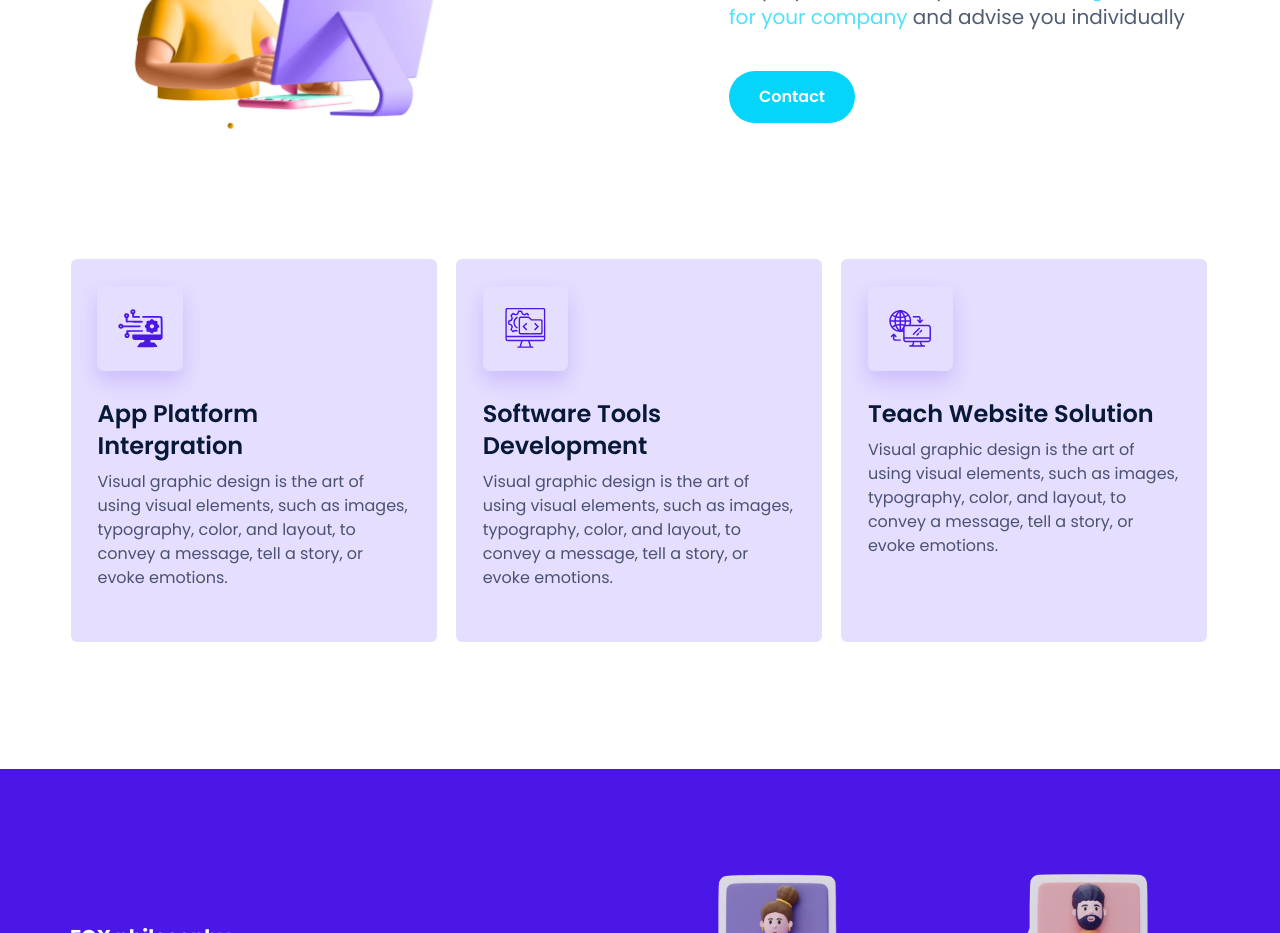
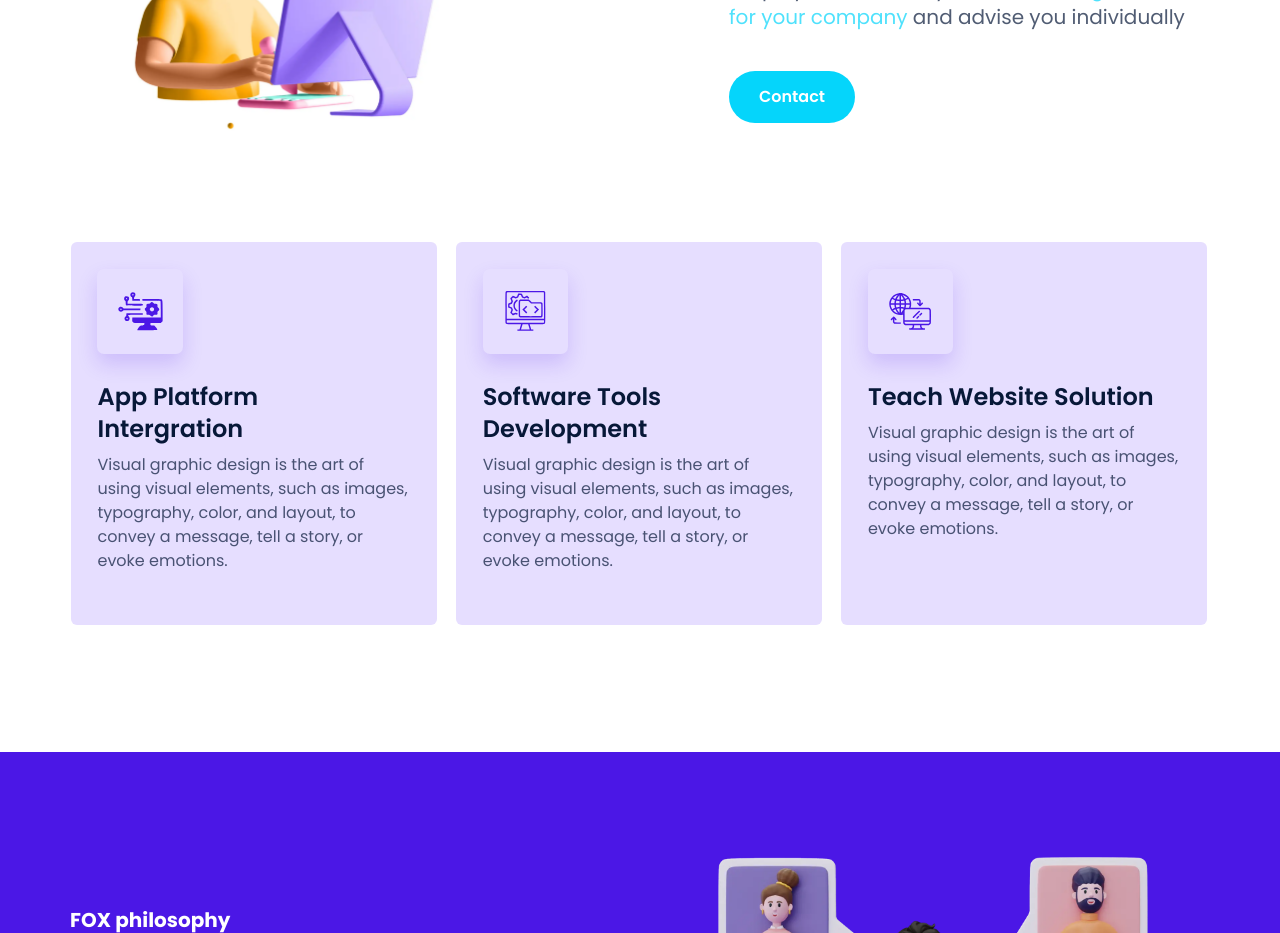
Before and after one commit to mayankpcp7/FoxVision, a React (Create React App) app: page /about in a window 1280 px wide. Shown: the part 2340-3273 px from the top of the page. Built offline with nearby package versions, Linux system fonts and the light colour scheme.

Commit message:
remove card shadow in hover

```diff
--- a/src/components/CorporateIdentity.jsx
+++ b/src/components/CorporateIdentity.jsx
@@ -35,7 +35,7 @@ const CorporateIdentity = () => {
               <Identity className="sm:w-[55px] sm:h-[45px] w-[45px] h-[35px]" />
             </div>
             <div data-aos="fade-left">
-              <p className="lg:max-w-[552px] font-poppins font-normal lg:text-xl text-base lg:text-start text-center opacity-70 leading-lg lg:mb-[35px] sm:mb-7 mb-6">
+              <p className="lg:max-w-[552px] font-poppins font-normal lg:text-xl text-base lg:text-start text-center opacity-70 !leading-lg lg:mb-[35px] sm:mb-7 mb-6">
                 Many people primarily associate logo and colors with it.
                 Corporate identity is much more. Corporate identity, together
                 with{" "}
--- a/src/components/common/HowWeWork.jsx
+++ b/src/components/common/HowWeWork.jsx
@@ -54,7 +54,7 @@ const HowWeWork = () => {
             </div>
           </div>
         </div>
-        <div className="flex flex-row xl:gap-[17px] lg:gap-[15px] md:gap-5 sm:gap-3 gap-4 justify-center flex-wrap xl:pt-[126px] md:pt-[70px] sm:pt-[55px] pt-10">
+        <div className="flex flex-row xl:gap-[17px] lg:gap-[15px] md:gap-5 sm:gap-3 gap-4 justify-center flex-wrap xl:pt-[109px] md:pt-[70px] sm:pt-[55px] pt-10">
           {howWeWorkCardlist.map((obj, index) => (
             <div
               className="lg:w-[32.3%] md:w-[45%] sm:w-[49%] w-full"
--- a/src/components/common/HowWeWorkCards.jsx
+++ b/src/components/common/HowWeWorkCards.jsx
@@ -1,7 +1,7 @@
 const HowWeWorkCards = (props) => {
   return (
     <div
-      className={`${props.className} sm:pt-[26.83px] lg:max-w-[366px] xl:min-h-[383px] w-full h-full sm:px-[26.81px] sm:pb-[43.91px] rounded-[6px] p-6 group hover:shadow-[1px_8px_20px_#07183826] transition-all ease-linear duration-300 bg-lightpurple hover:bg-lightsky`}
+      className={`${props.className} sm:pt-[26.83px] lg:max-w-[366px] xl:min-h-[383px] w-full h-full sm:px-[26.81px] sm:pb-[43.91px] rounded-[6px] p-6 group transition-all ease-linear duration-300 bg-lightpurple hover:bg-lightsky`}
     >
       <div className="sm:mb-[27px] mb-5 sm:w-[85.27px] sm:h-[85.27px] w-[75px] h-[75px] rounded-[6.94px] shadow-[0px_10px_20px_0px_#4B17E62B] group-hover:shadow-[0px_11.57px_23.15px_0px_#05D5FB29] flex justify-center items-center transition-all ease-linear duration-300 ">
         {props.svg}
```
